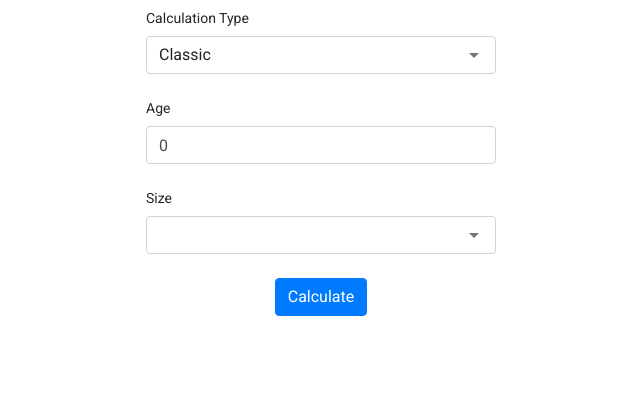
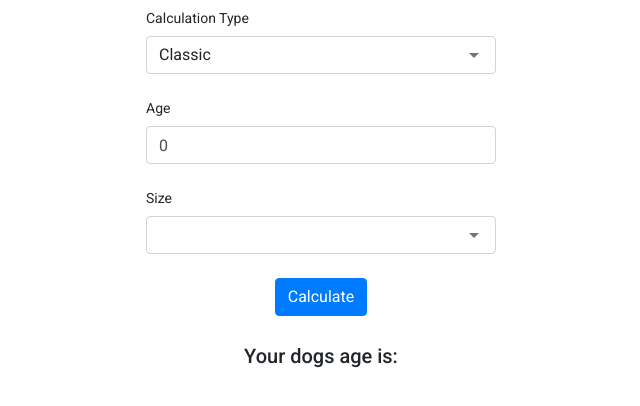
Before and after one commit to boogermanus/DogsAge, an Angular app: page / in a window 1280 px wide. Shown: the top 406 px of the page, without its empty margins (319-959 px from the left). Built offline with nearby package versions, Linux system fonts and the light colour scheme.

Commit message:
formatting

```diff
--- a/src/app/dogs-age/dogs-age.component.html
+++ b/src/app/dogs-age/dogs-age.component.html
@@ -36,4 +36,7 @@
             <button class="btn btn-primary">Calculate</button>
         </div>
     </div>
+    <div class="row justify-content-center mt-4">
+        <h2>Your dogs age is: </h2>
+    </div>
 </form>
--- a/src/app/dogs-age/models/calculation-constants.ts
+++ b/src/app/dogs-age/models/calculation-constants.ts
@@ -3,6 +3,6 @@ export class CalculationConstants {
     static readonly calculationTypes: any[] = [
         { typeValue: 'c', caption: 'Classic' },
         { typeValue: 'n', caption: 'New' },
-        { typeValue: 'x', caption: 'Custom' }
+        { typeValue: 'e', caption: 'Exotic' }
     ];
 }
```
